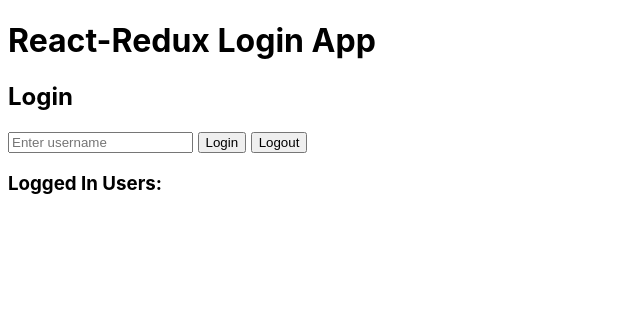
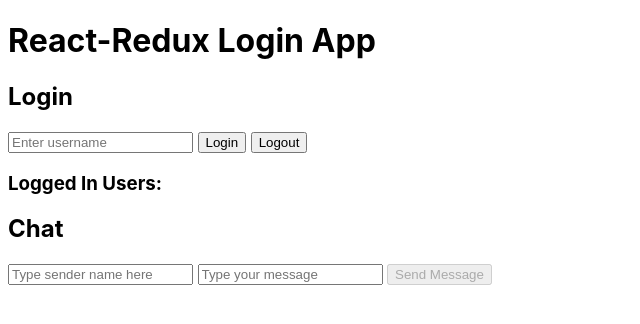
Before and after one commit to harshadbprajapati/myreactapp, a React (Create React App) app: page / in a window 1280 px wide. Shown: the top 324 px of the page, without its empty margins (0-640 px from the left). Built offline with nearby package versions, Linux system fonts and the light colour scheme.

Commit message:
add chat component

```diff
--- a/src/App.js
+++ b/src/App.js
@@ -2,6 +2,7 @@
 import { Provider } from "react-redux";
 import store from "./store/store";
 import Login from "./components/Login";
+import Chat from "./components/Chat";
 
 function App() {
   return (
@@ -9,6 +10,7 @@
       <div>
         <h1>React-Redux Login App</h1>
         <Login />
+        <Chat />
       </div>
     </Provider>
   );
--- /dev/null
+++ b/src/components/Chat.js
@@ -0,0 +1,52 @@
+import React, { useState } from "react";
+import { connect } from "react-redux";
+import { sendMessage } from "./../store/chat/actions";
+
+const Chat = ({ loggedInUsers, chatMessages, sendMessage }) => {
+  const [sender, setSender] = useState("");
+  const [message, setMessage] = useState("");
+
+  const handleSendMessage = () => {
+    if (message && loggedInUsers.includes(sender) > 0) {
+      sendMessage(sender, message);
+      setMessage("");
+    }
+  };
+
+  return (
+    <div>
+      <h2>Chat</h2>
+      <div>
+        {chatMessages.map((msg, index) => (
+          <p key={index}>
+            <strong>{msg.sender}:</strong> {msg.message}
+          </p>
+        ))}
+      </div>
+      <input
+        type="text"
+        placeholder="Type sender name here"
+        value={sender}
+        onChange={(e) => setSender(e.target.value)}
+      />{" "}
+      <input
+        type="text"
+        placeholder="Type your message"
+        value={message}
+        onChange={(e) => setMessage(e.target.value)}
+      />{" "}
+      <button onClick={handleSendMessage} disabled={!sender || !message}>Send Message</button>
+    </div>
+  );
+};
+
+const mapStateToProps = (state) => ({
+  loggedInUsers: state.loggedInUsers,
+  chatMessages: state.chatMessages,
+});
+
+const mapDispatchToProps = (dispatch) => ({
+  sendMessage: (sender, message) => dispatch(sendMessage(sender, message)),
+});
+
+export default connect(mapStateToProps, mapDispatchToProps)(Chat);
```
